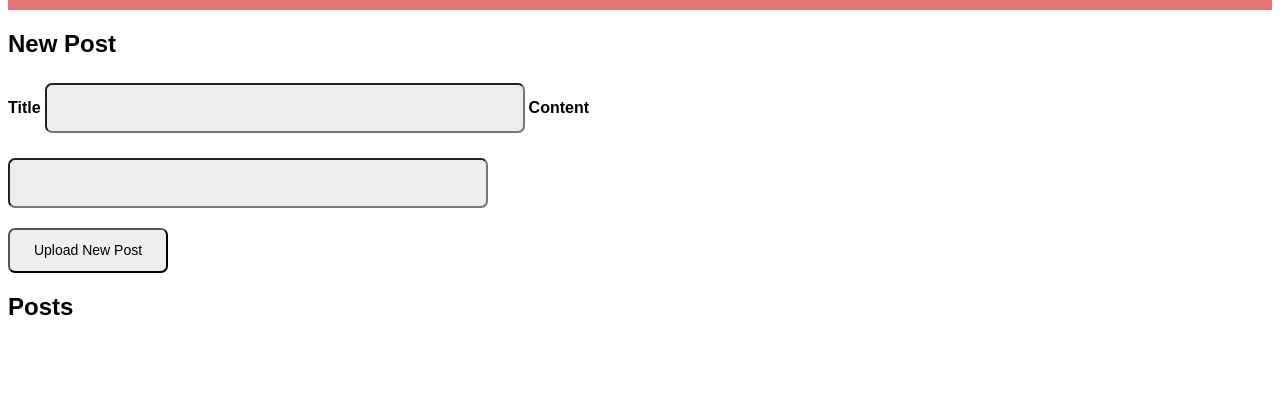
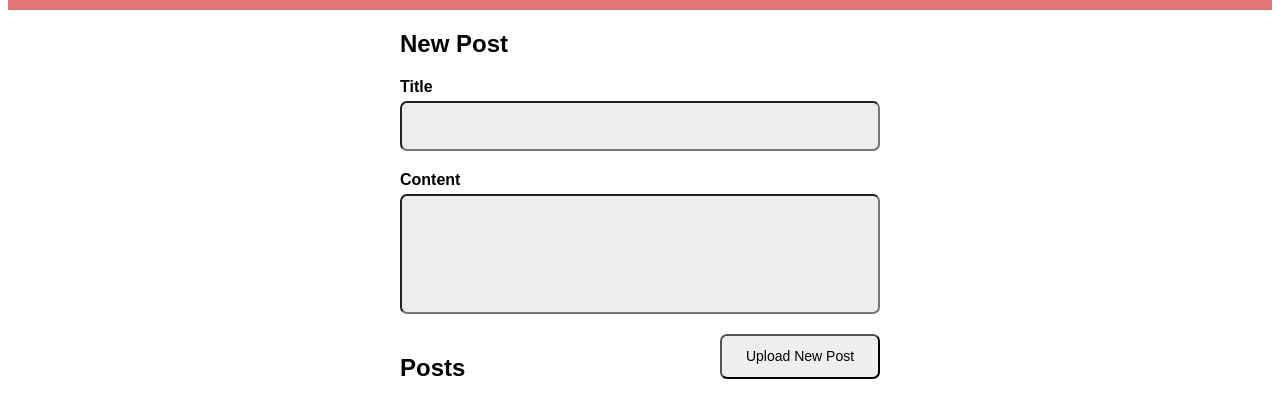
Before and after one commit to MukaPeter/mukapeter.github.io, a plain HTML site: page index.html in a window 1280 px wide. Shown: the part 98-497 px from the top of the page. Drawn offline with nearby package versions, Linux system fonts and the light colour scheme; no server answers.

Commit message:
Maybe Final

```diff
--- a/blog.css
+++ b/blog.css
@@ -44,7 +44,6 @@ font-weight: bold;
 }
 
 .text-field {
-height: 50px;
 width: 480px;
 background-color: #ededed;
 text-indent: 10px;
@@ -55,14 +54,28 @@ margin-bottom: 20px;
 margin-top: 5px;
 }
 
+#title_input {
+height: 50px;
+}
+
+#content_input {
+height: 120px;
+}
+
 #button_upload {
 font-family: Arial, Helvetica, sans-serif;
 font-size: 14px;
 border-radius: 7px;
 height: 45px;
 width: 160px;
+float: right;
 }
 
 #body {
-width: 640px;
+display:flex;
+justify-content: center;
 }
+
+.content {
+width: 480px;
+}
--- a/blog.js
+++ b/blog.js
@@ -17,6 +17,10 @@ $('#button_upload').click((event) => {
 
     fb.ref(path).push(dataToSave);
 
+    function Refresh() {
+        window.parent.location = window.parent.location.href;
+    }
+
 })
 
 
@@ -30,3 +34,7 @@ fb.ref("posts").once('value').then(data => {
     })
 
 });
+
+function Refresh() {
+    window.parent.location = window.parent.location.href;
+}
--- a/index.html
+++ b/index.html
@@ -12,6 +12,8 @@
   </div>
 
 <div id="body">
+  <div class="content">
+
   <h2 id="title-newposts">New Post</h2>
 
   <div>
@@ -20,7 +22,7 @@
     <label>Content</label>
     <input type="text" class="text-field" id="content_input">
 
-    <button id="button_upload">Upload New Post</button>
+    <button id="button_upload" onClick="Refresh()">Upload New Post</button>
   </div>
 
 <h2 id="title-posts">Posts</h2>
@@ -32,6 +34,7 @@
 </li>
 </ul>
 
+</div>
 </div>
 
 <script src="https://ajax.googleapis.com/ajax/libs/jquery/3.3.1/jquery.min.js"></script>
```
